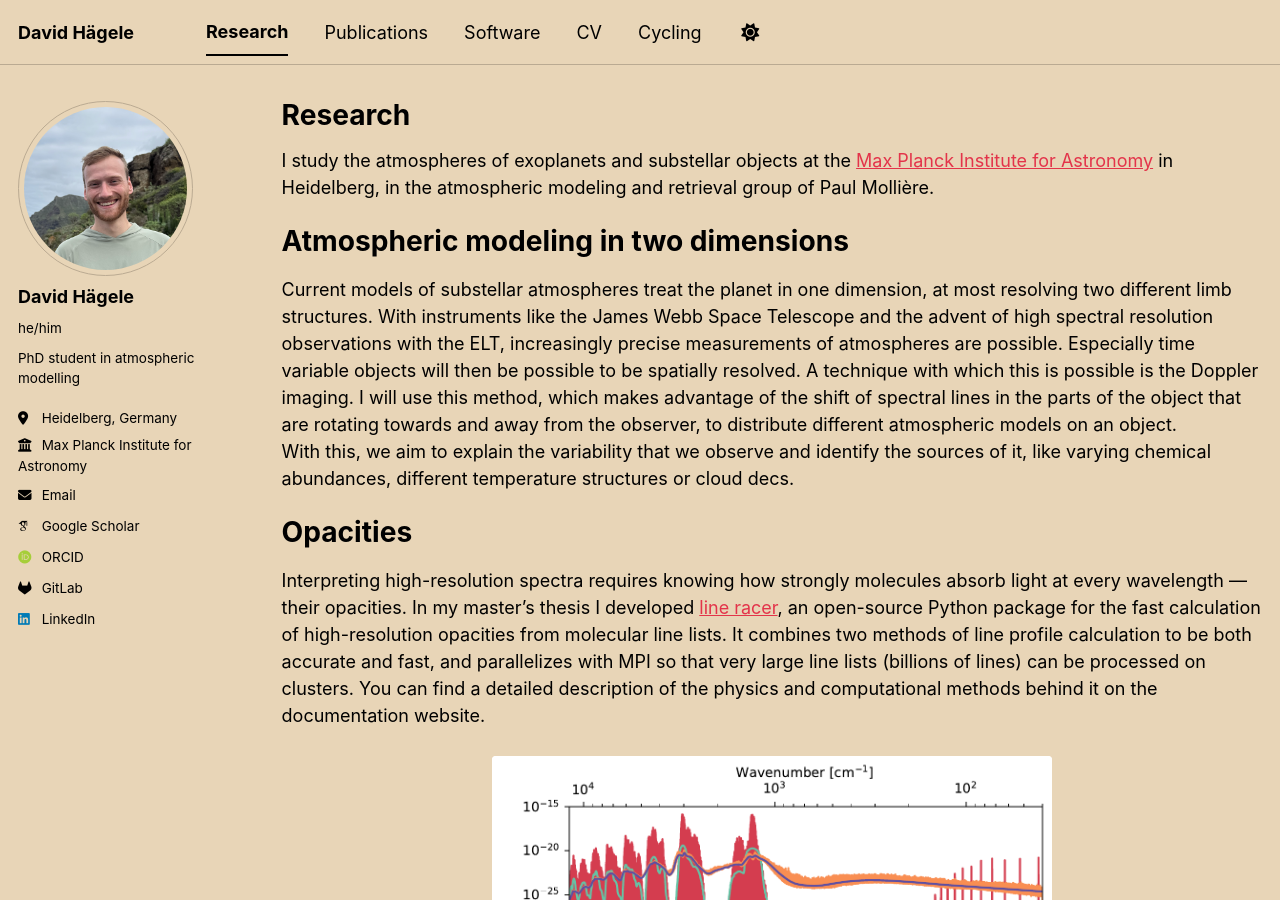
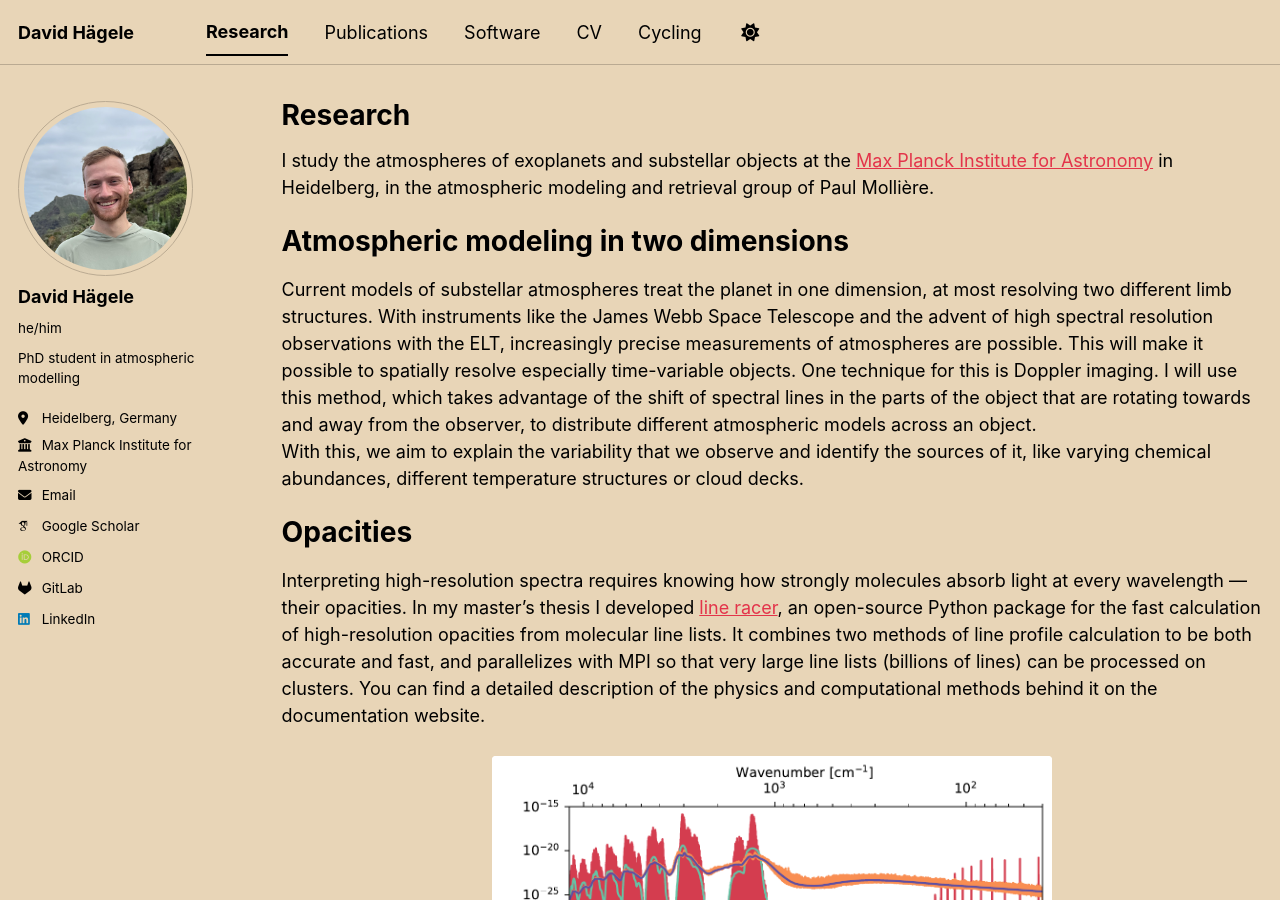
Before and after one commit to DavidHaegele/DavidHaegele.github.io, a Jekyll site: the page built from _pages/research.md, in a window 1280 px wide and 900 px high. Built offline with Jekyll 4.4.1, drawn with Linux system fonts in a browser that asks for light colours; some web fonts are replaced; a script bundle is joined from its source files by our own code; library files that are not in the unit come from our copies; some of the changed text lies outside the part shown.

```diff
--- a/_pages/research.md
+++ b/_pages/research.md
@@ -14,9 +14,9 @@ Atmospheric modeling in two dimensions
 
 Current models of substellar atmospheres treat the planet in one dimension, at most resolving two different limb structures.
 With instruments like the James Webb Space Telescope and the advent of high spectral resolution observations with the ELT, increasingly precise measurements of atmospheres are possible.
-Especially time variable objects will then be possible to be spatially resolved. A technique with which this is possible is the Doppler imaging.
-I will use this method, which makes advantage of the shift of spectral lines in the parts of the object that are rotating towards and away from the observer, to distribute different atmospheric models on an object.
-With this, we aim to explain the variability that we observe and identify the sources of it, like varying chemical abundances, different temperature structures or cloud decs.
+This will make it possible to spatially resolve especially time-variable objects. One technique for this is Doppler imaging.
+I will use this method, which takes advantage of the shift of spectral lines in the parts of the object that are rotating towards and away from the observer, to distribute different atmospheric models across an object.
+With this, we aim to explain the variability that we observe and identify the sources of it, like varying chemical abundances, different temperature structures or cloud decks.
 
 Opacities
 ======
@@ -55,7 +55,7 @@ Earlier work
 ======
 
 - **Telluric line removal** — research project with Nikolai Piskunov at Uppsala University on removing telluric contamination from synthetic transmission spectra of gas giants using principal component analysis.
-- **Telescope guiding** - research project with Sabine Reffert at the Landessternwarte of the Zentrum für Astronomie in Heidelberg on improving the guiding software of the Walz telescope.
+- **Telescope guiding** — research project with Sabine Reffert at the Landessternwarte of the Zentrum für Astronomie in Heidelberg on improving the guiding software of the Walz telescope.
 
 Talks & posters
 ======
```
Also changed, not shown: _pages/about.md (+3 -3 lines), _pages/software.md (+4 -4 lines).
